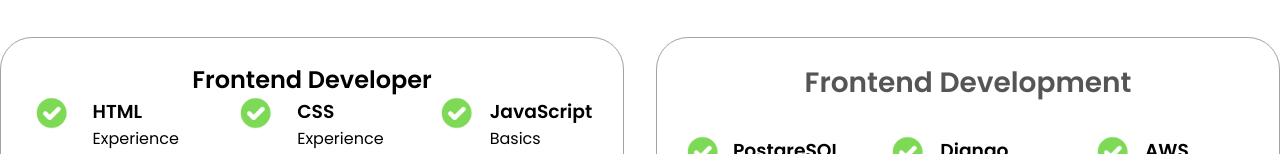
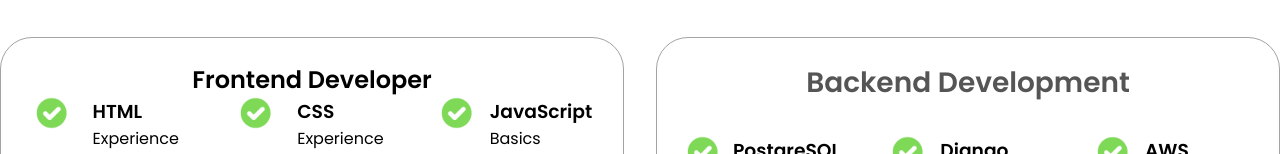
Before and after one commit to 7roubb/portfolioAngular, an Angular app: page /experience in a window 1280 px wide. Shown: the part 204-358 px from the top of the page. Built offline with nearby package versions, Linux system fonts and the light colour scheme; what ngx-typed-js would draw is missing.

Commit message:
Update experience.component.html

```diff
--- a/src/app/experience/experience.component.html
+++ b/src/app/experience/experience.component.html
@@ -53,7 +53,7 @@
                     </div>
                   </div>
                   <div class="details-container">
-                    <h2 class="experience-sub-title">Frontend Development</h2>
+                    <h2 class="experience-sub-title">Backend Development</h2>
                     <div class="article-container">
                       <article>
                         <img
```
